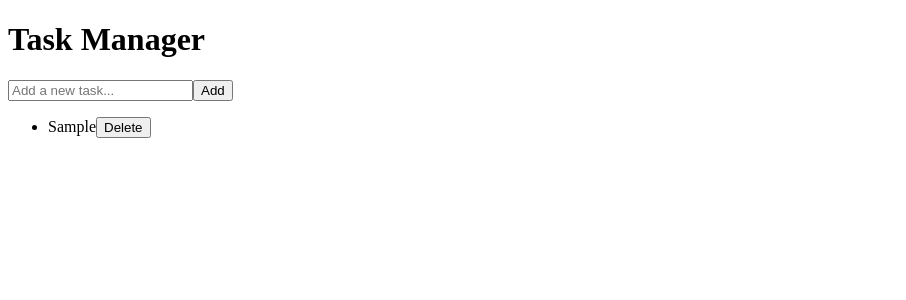
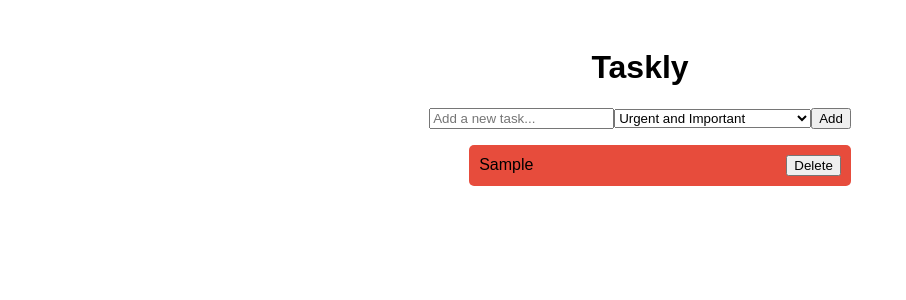
Before and after one commit to Tini-ops/Taskly, a React (Vite) app in the folder taskly/: page / in a window 1280 px wide. Both pictures are taken after typing "Sample" into the empty fields and a click on the button "Add". Shown: the top 300 px of the page, without its empty margins (0-906 px from the left). Built offline with nearby package versions, Linux system fonts and the light colour scheme.

Commit message:
Added priority handling to prioritise each task based on the Eiesenhower Matrix

```diff
--- a/taskly/src/App.jsx
+++ b/taskly/src/App.jsx
@@ -13,15 +13,24 @@ const App = () => {
   //runs everytime the array tasks changes, saving the updated list to local storage
   useEffect(() => { localStorage.setItem('tasks', JSON.stringify(tasks)); }, [tasks]);
 
+  //presenting priorites to a numerical value for sorting
+  const priorityOrder = {
+    "urgent-important": 1,
+    "not-urgent-important": 2,
+    "urgent-not-important": 3,
+    "not-urgent-not-important": 4,
+  }
+
   //Add a new task
-  const addTask = (text) => {
+  const addTask = (text, priority) => {
     const newTask = {
       id: Date.now(),
       text: text,
+      priority: priority,
       completed: false,
     };
-    setTasks([...tasks, newTask]);
-  };
+    setTasks([...tasks, newTask].sort((a,b) => priorityOrder[a.priority] - priorityOrder[b.priority]));
+  }
 
   //Toggle task completion
   const toggleTask = (id) => {
@@ -37,7 +46,7 @@ const App = () => {
 
   return (
     <div className='app-container'>
-      <h1>Task Manager</h1>
+      <h1>Taskly</h1>
       <TaskList
       tasks={tasks}
       addTask={addTask}
--- a/taskly/src/components/TaskItem.jsx
+++ b/taskly/src/components/TaskItem.jsx
@@ -7,7 +7,7 @@ const TaskItem = ({task, toggleTask, deleteTask}) => {
     return (
         //the class name changes based on whether the task was completed or not.
         // For the strikethrough effect
-        <li className={`task-item ${task.completed ? 'completed' : ''}`}>
+        <li className={`task-item ${task.priority} ${task.completed ? 'completed' : ''}`}>
             {/* to trigger the toggle function when the text of the item is clicked */}
             <span onClick={() => toggleTask(task.id)}>{task.text}</span>
             {/* trigger the deleteTask function when button is clicked */}
--- a/taskly/src/components/TaskList.jsx
+++ b/taskly/src/components/TaskList.jsx
@@ -8,12 +8,14 @@ toggleTask and deleteTask will be passed on to TaskItem
  */
 const TaskList = ({tasks, addTask, toggleTask, deleteTask}) => {
     const [taskText, setTaskText] = useState('');
+    const [priority, setPriority] = useState('urgent-important'); //Default priority is red
 
     //add new task
     const handleAddTask = () => {
         if (taskText.trim()) {
-            addTask(taskText);
+            addTask(taskText, priority);
             setTaskText('');
+            setPriority('urgent-important'); //reset selection
         }
     }
 
@@ -21,12 +23,23 @@ const TaskList = ({tasks, addTask, toggleTask, deleteTask}) => {
 
         <div>
             {/* Input of task and button for adding the text of the task */}
-            <div>
+            <div className="task-input">
                 <input type="text" value={taskText}
                 onChange={(e) => setTaskText(e.target.value)}
                 placeholder="Add a new task..." />
+
+                {/* Priority Dropdown */}
+                <select value={priority} onChange={(e) => setPriority(e.target.value)}>
+                    <option value={"urgent-important"}>Urgent and Important</option>
+                    <option value={"not-urgent-important"}>Not Urgent but Important</option>
+                    <option value={"urgent-not-important"}>Urgent but Not Important</option>
+                    <option value={"not-urgent-not-important"}>Not Urgent and Not Important</option>
+                </select>
+
+                {/* Handle Task */}
                 <button onClick={handleAddTask}>Add</button>
             </div>
+
             {/* List of tasks */}
             <ul>
                 {tasks.length === 0 ? (<p>No tasks yet. Add one!</p>) :
@@ -42,6 +55,6 @@ const TaskList = ({tasks, addTask, toggleTask, deleteTask}) => {
             </ul>
         </div>
     );
-};
+}
 
 export default TaskList;
--- a/taskly/src/index.css
+++ b/taskly/src/index.css
@@ -0,0 +1,39 @@
+.app-container {
+    display: flex;
+    flex-direction: column;
+    align-items: center;
+    justify-content: center;
+    padding: 20px;
+    font-family: Arial, sans-serif;
+}
+
+.task-item {
+    display: flex;
+    justify-content: space-between;
+    align-items: center;
+    padding: 10px;
+    margin-bottom: 10px;
+    background: #f0f0f0;
+    border-radius: 5px;
+    /* color: white; */
+  }
+
+  /* Urgent and Important red */
+  .urgent-important {
+    background-color: #e74c3c;
+  }
+
+  /* Not Urgent and Important yellow */
+  .not-urgent-important {
+    background-color: #f1c40f;
+  }
+
+  /* Urgent and Not Important blue */
+  .urgent-not-important {
+    background-color: #3498db;
+  }
+
+  /* Not Urgent and Not Important green */
+  .not-urgent-not-important {
+    background-color: #2ecc71;
+  }
```
